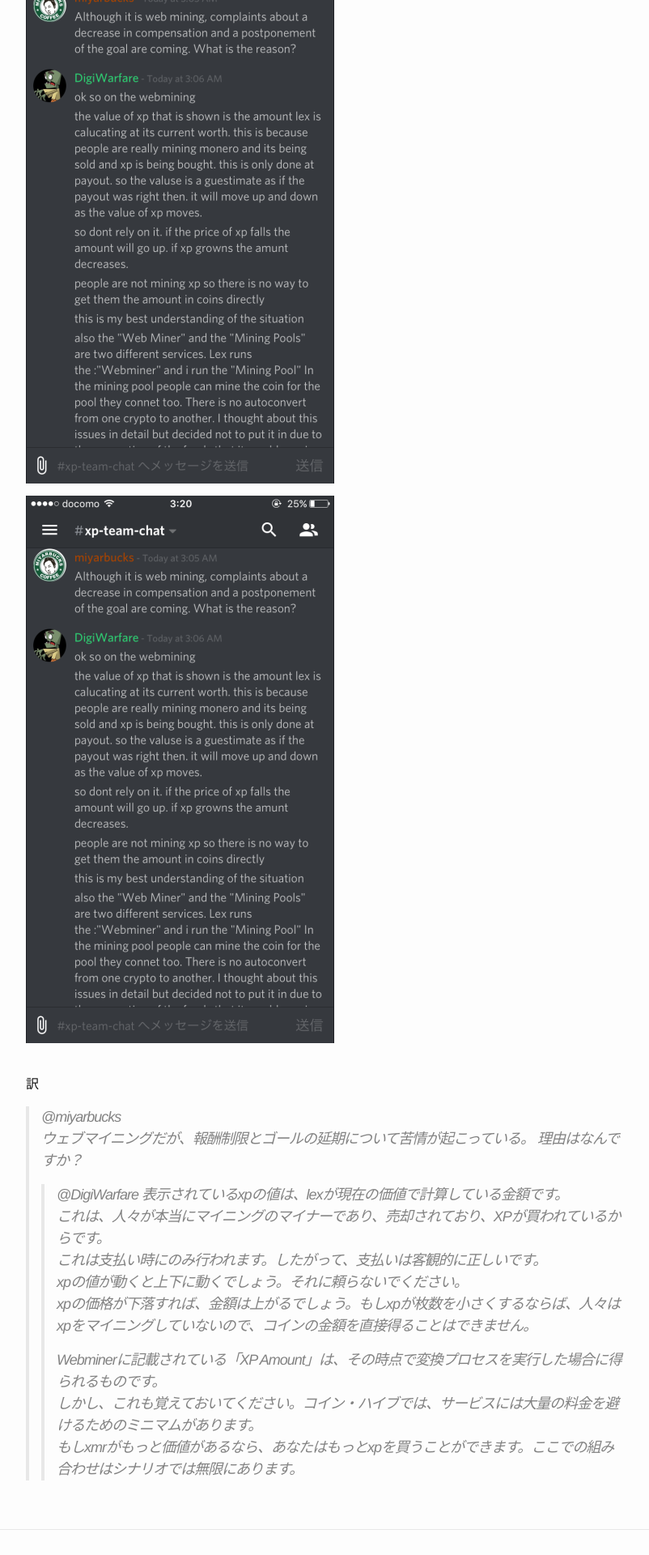
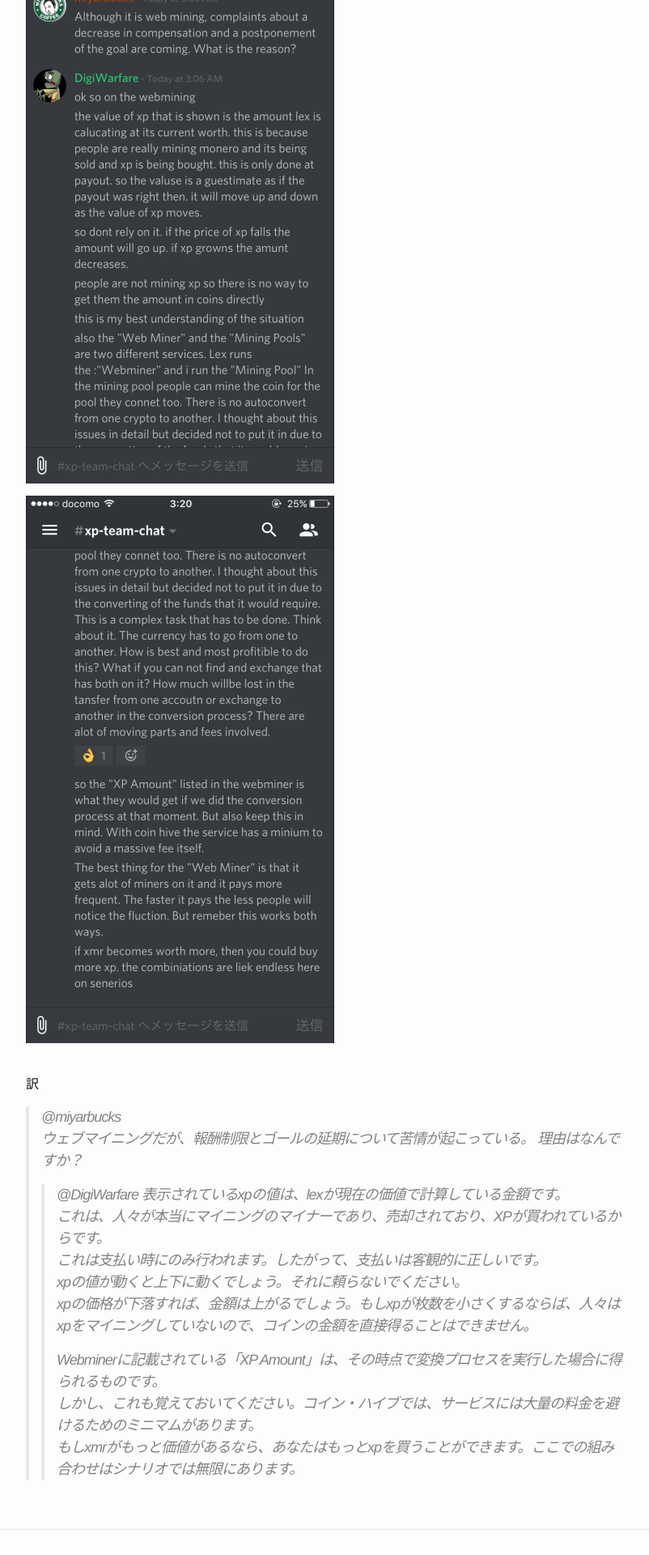
Before and after one commit to xpjp/xpjp.github.io, a Jekyll site: the page built from _posts/2017-12-16-AboutWebMining.markdown, in a window 1280 px wide. Shown: the part 707-2627 px from the top of the page at 81% size, without its empty margins (238-1040 px from the left). Built offline with Jekyll 4.4.1, drawn with Linux system fonts in a browser that asks for light colours.

Commit message:
[fix] 画像番号を訂正

```diff
--- a/_posts/2017-12-16-AboutWebMining.markdown
+++ b/_posts/2017-12-16-AboutWebMining.markdown
@@ -19,7 +19,7 @@
 <br>
 ![スクショ1]({{site.baseurl}}/images/20171216-01.png)
 
-![スクショ2]({{site.baseurl}}/images/20171216-01.png)
+![スクショ2]({{site.baseurl}}/images/20171216-02.png)
 
 <br>
 訳
```
